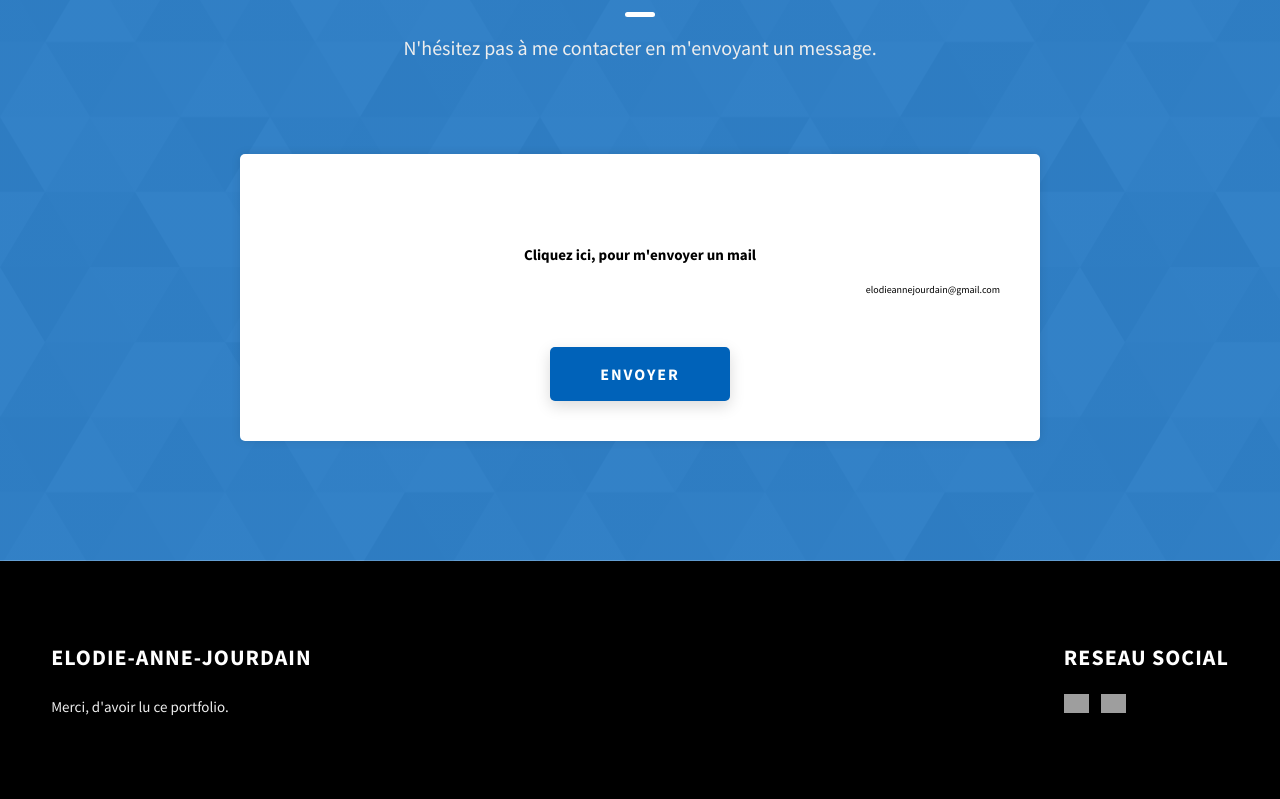
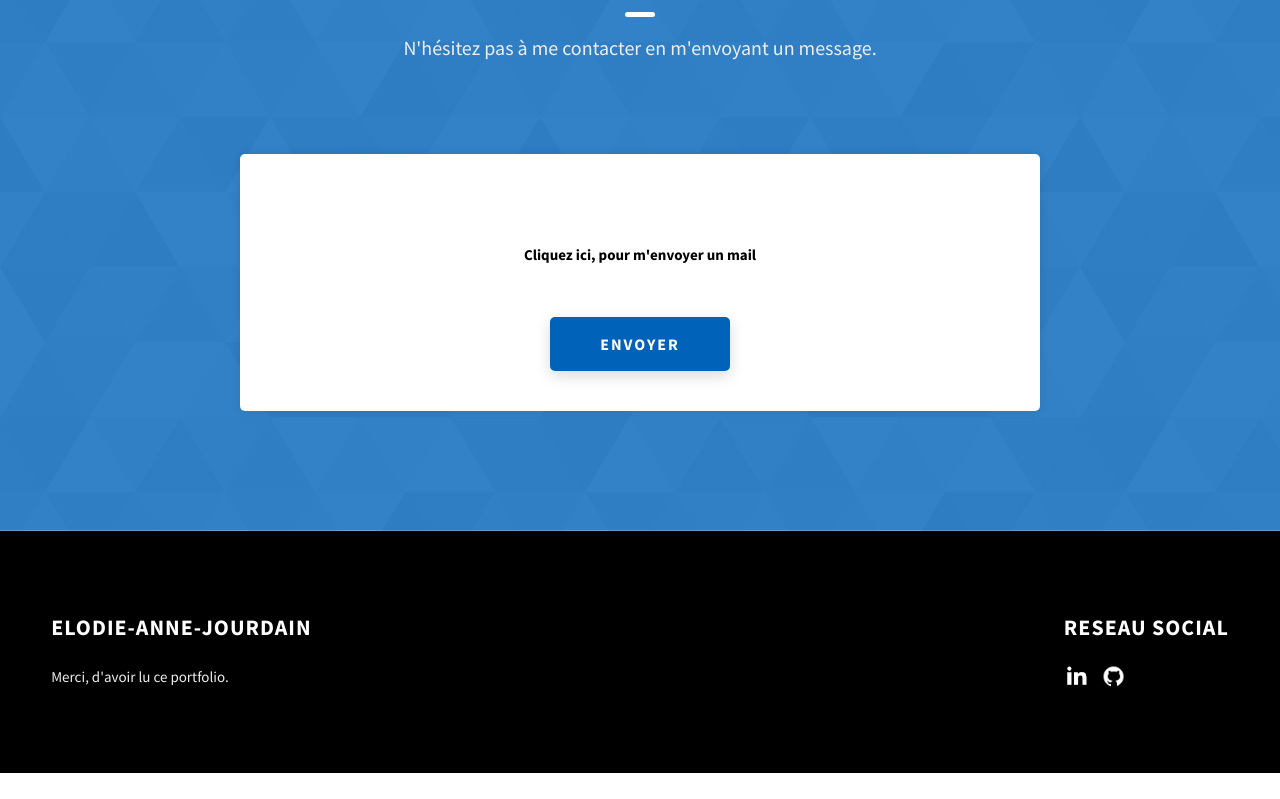
Before and after one commit to pinsourir/Portfolio-3, a website: page index.html in a window 1280 px wide. Shown: the part 4100-4899 px from the top of the page. After the commit the page ends 4873 px from the top, so only its background shows below. Drawn offline with Linux system fonts and the light colour scheme; grey boxes are pictures that could not be loaded.

Commit message:
Update email and social media icons in index.html

```diff
--- a/index.html
+++ b/index.html
@@ -280,7 +280,7 @@
         </h2>
         <div class="contact__form-container">
           <form action="#" class="contact__form">
-            <h2 class="project-cs-hero__cta">Cliquez ici, pour m'envoyer un mail</h2><br><a>elodieannejourdain@gmail.com</a>
+            <h2 class="project-cs-hero__cta">Cliquez ici, pour m'envoyer un mail</h2>
             <div class="project-cs-hero__cta">
 
               <a href="https://mail.google.com/mail/u/0/#inbox?compose=GTvVlcRwPxTzmvMMdKcwgPZSznhCNDfStqmCbnwJJWZtNJqFLfqqZCgpZgXmHSDjrmpRBNlMzrDGb" class="btn btn--med btn--theme dynamicBgClr"
@@ -302,14 +302,14 @@
               <a target="_blank" rel="noreferrer" href="#">
                 <img
                   class="main-footer__icon"
-                  src="https://www.linkedin.com/in/elodie-anne-jourdain/" class="home-hero__social-icon-link"
+                  src="./assets/png/linkedin-ico.png"
                   alt="icon"
                 />
               </a>
               <a target="_blank" rel="noreferrer" href="#">
                 <img
                   class="main-footer__icon"
-                  src="https://github.com/pinsourir"
+                  src="./assets/png/github-ico.png"
                   alt="icon"
                 />
               </a>
```
